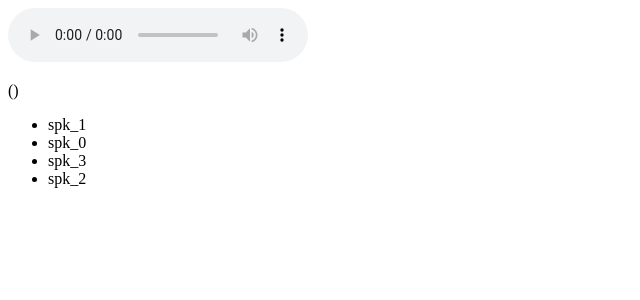
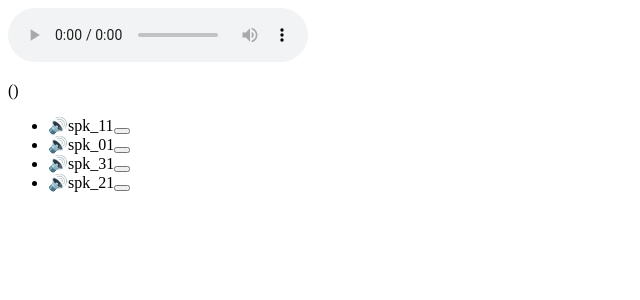
Before and after one commit to tf3/smarter-audio-player, a React app: page / in a window 1280 px wide. Shown: the top 300 px of the page, without its empty margins (0-640 px from the left). Built offline with nearby package versions, Linux system fonts and the light colour scheme; the HTML template or start-up script is replaced by a standard one.

Commit message:
Add Participant component

```diff
--- a/src/components/App.js
+++ b/src/components/App.js
@@ -13,11 +13,10 @@ const App = () => {
   const participants = getParticipantsFromTranscript(transcript);
   const [playtime, setPlaytime] = useState('');
   const [speakerSpeeds, setSpeakerSpeeds] = useState(getDefaultSpeakerSpeeds(participants));
+  const setSingleSpeakerSpeed = (speaker, speed) => setSpeakerSpeeds({ ...speakerSpeeds, [speaker]: speed });
   const audioPlayerRef = useRef(null);
   const currentSpeaker = getCurrentSpeaker(transcript, playtime);
   const currentSpeakerSpeed = speakerSpeeds[currentSpeaker];
-
-  console.log(speakerSpeeds);
 
   return (
     <div>
@@ -29,7 +28,8 @@ const App = () => {
       <Controls
         currentSpeaker={currentSpeaker}
         currentSpeakerSpeed={currentSpeakerSpeed}
-        setSpeakerSpeeds={setSpeakerSpeeds}
+        speakerSpeeds={speakerSpeeds}
+        setSingleSpeakerSpeed={setSingleSpeakerSpeed}
         audioPlayerRef={audioPlayerRef}
         participants={participants}
       />
--- a/src/components/Controls.js
+++ b/src/components/Controls.js
@@ -1,6 +1,7 @@
 import React, { useEffect } from 'react';
+import Participant from './Participant';
 
-const Controls = ({ currentSpeaker, currentSpeakerSpeed, audioPlayerRef, participants }) => {
+const Controls = ({ currentSpeaker, currentSpeakerSpeed, setSingleSpeakerSpeed, audioPlayerRef, participants, speakerSpeeds }) => {
   const setSpeed = newSpeed => {
     const DEFAULT_SPEED = 1;
     const { current } = audioPlayerRef;
@@ -20,7 +21,15 @@ const Controls = ({ currentSpeaker, currentSpeakerSpeed, audioPlayerRef, partici
     <div>
       <p>{currentSpeaker} ({currentSpeakerSpeed})</p>
       <ul>
-        {participants.map(participant => <li><span>{participantIsSpeaking(participant) ? '🔊' : ''}</span>{participant}</li>)}
+        {participants.map(participantName => (
+          <Participant
+            isSpeaking={participantIsSpeaking(participantName)}
+            name={participantName}
+            speed={speakerSpeeds[participantName]}
+            setSingleSpeakerSpeed={setSingleSpeakerSpeed}
+            key={participantName}
+          />
+        ))}
       </ul>
     </div>
   );
--- /dev/null
+++ b/src/components/Participant.js
@@ -0,0 +1,12 @@
+import React from 'react';
+
+const Participant = ({ isSpeaking, name, speed, setSingleSpeakerSpeed }) => (
+  <li className={isSpeaking ? 'speaking' : 'silent'}>
+    <span role="img" aria-label="speaker">🔊</span>
+    {name}
+    {speed}
+    <button onClick={() => setSingleSpeakerSpeed(name, 2)} value="More" />
+  </li>
+);
+
+export default Participant;
--- a/src/index.js
+++ b/src/index.js
@@ -1,8 +1,5 @@
 import React from 'react';
 import { render } from 'react-dom';
 import App from './components/App';
-import getFormattedTranscript from './utils/getFormattedTranscript';
-
-console.log(getFormattedTranscript());
 
 render(<App />, document.getElementById('app'));
```
